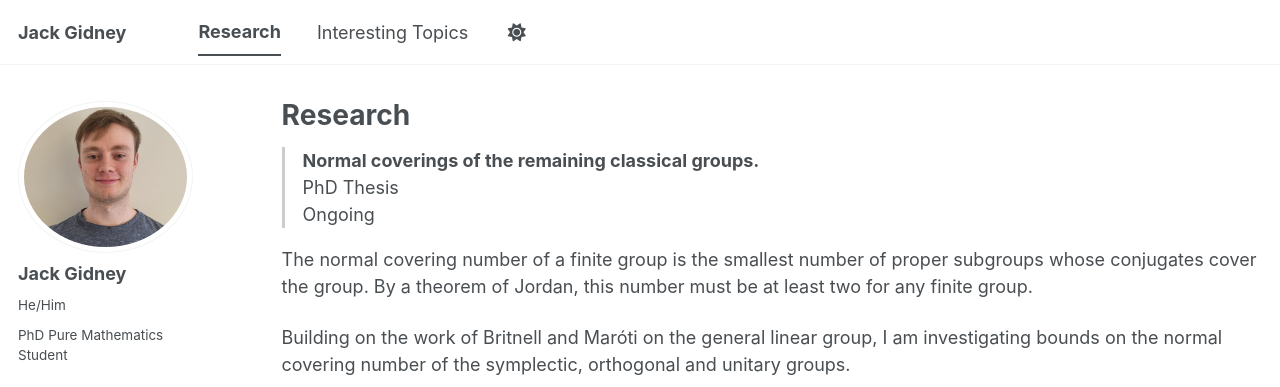
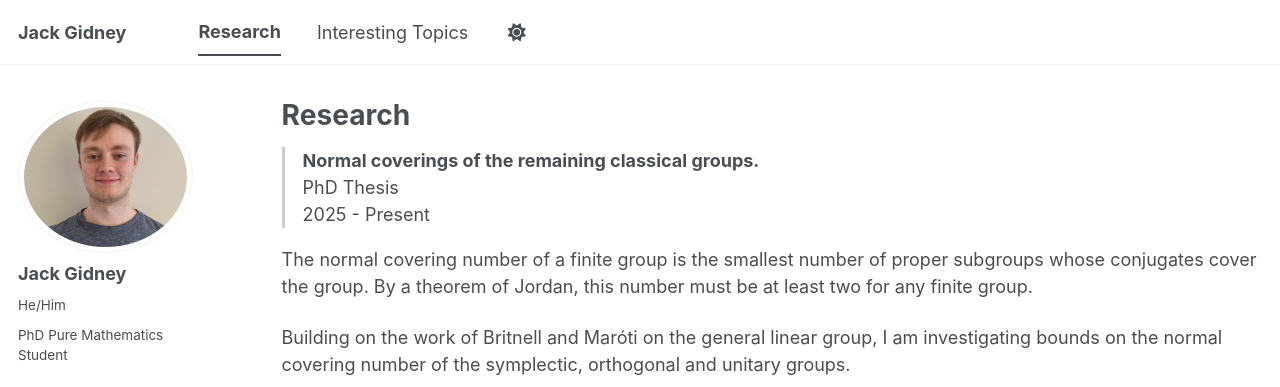
Before and after one commit to jgidney44/jgidney44.github.io, a Jekyll site: the page built from _pages/research.html, in a window 1280 px wide and 900 px high. Shown: the top 387 px of the window. Built offline with Jekyll 4.4.1, drawn with Linux system fonts in a browser that asks for light colours; a script bundle is joined from its source files by our own code; library files that are not in the unit come from our copies.

Commit message:
Update research.html

```diff
--- a/_pages/research.html
+++ b/_pages/research.html
@@ -10,7 +10,7 @@ author_profile: true
 <br>
 PhD Thesis
 <br>
-Ongoing
+2025 - Present
 </div>
 
 
```
